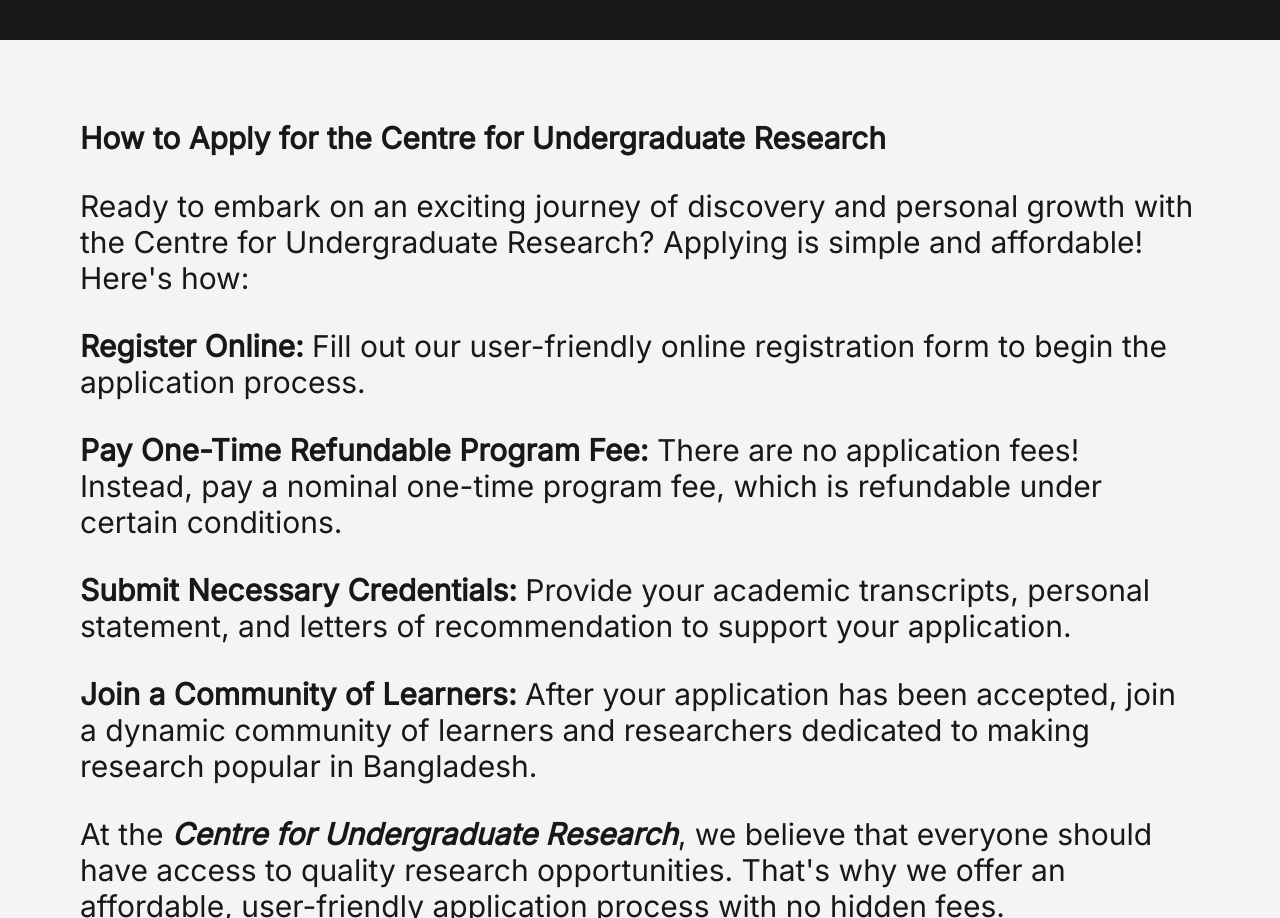
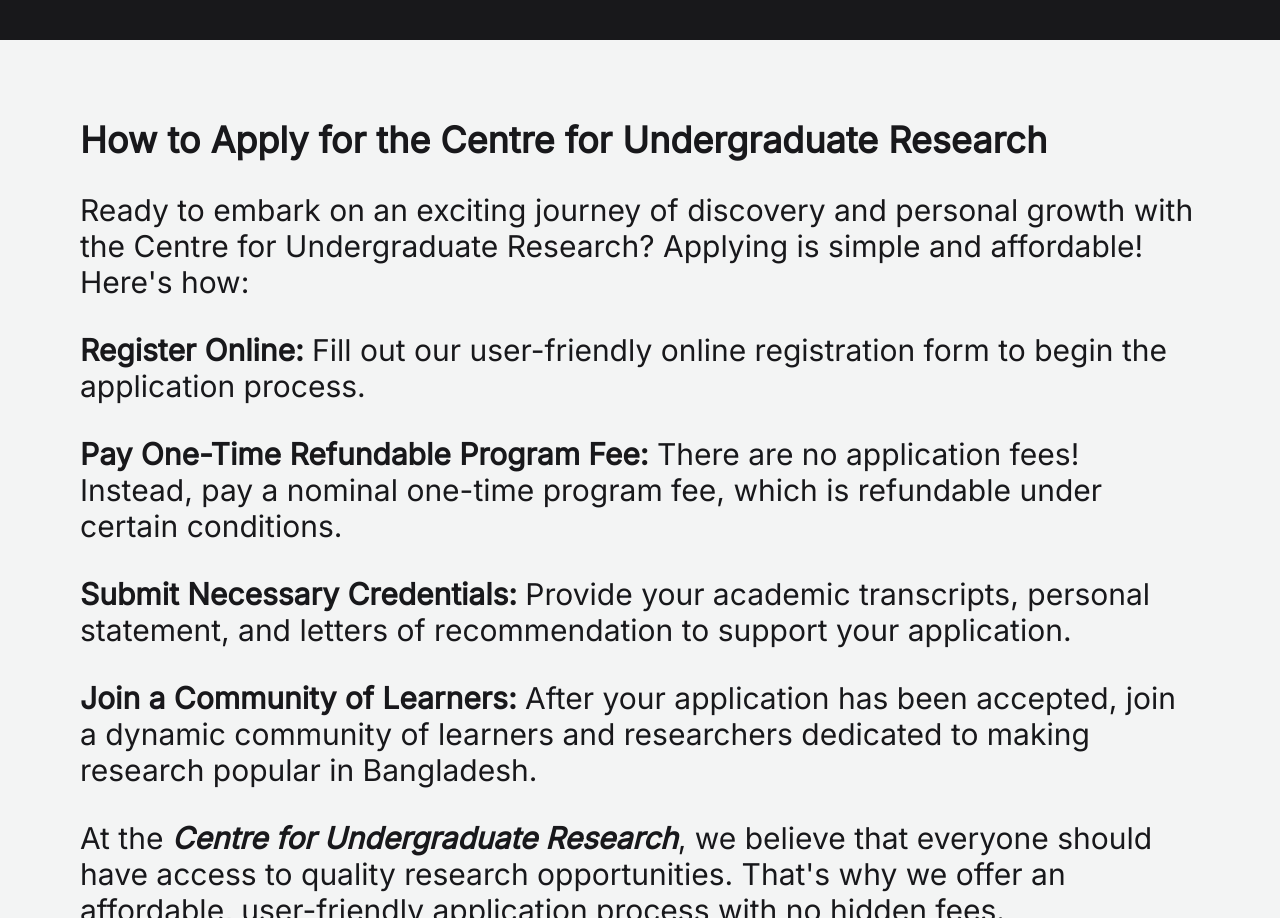
Before and after one commit to mzs21/cugr, a React (Create React App) app: page /researchProgram in a window 1280 px wide. Shown: the part 1400-2318 px from the top of the page. Built offline with nearby package versions, Linux system fonts and the light colour scheme.

Commit message:
update: css

```diff
--- a/src/components/ResearchProgram.jsx
+++ b/src/components/ResearchProgram.jsx
@@ -119,9 +119,9 @@ const ResearchProgram = () => {
       </div>
 
       <div className="introThree">
-        <h2>
+        <h1>
           <b>How to Apply for the Centre for Undergraduate Research</b>
-        </h2>
+        </h1>
         <p>
           Ready to embark on an exciting journey of discovery and personal
           growth with the Centre for Undergraduate Research? Applying is simple
```
